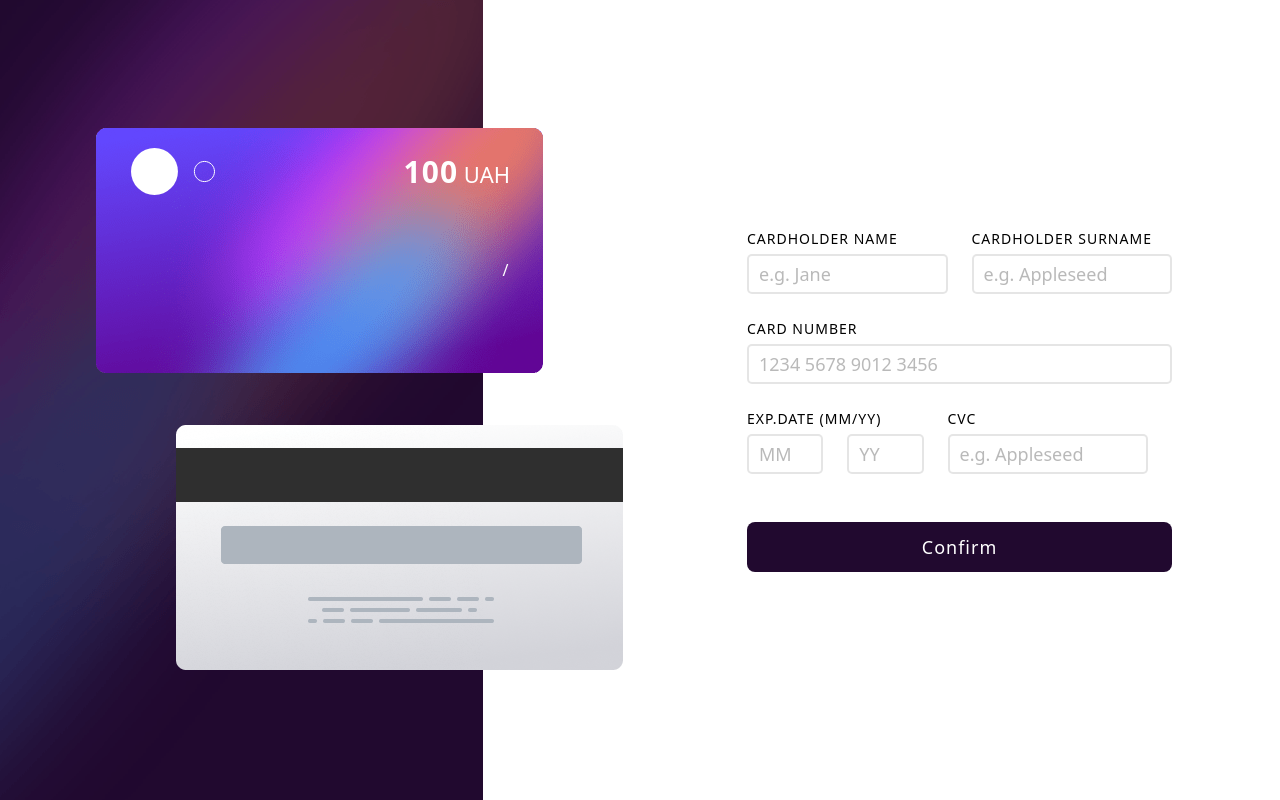
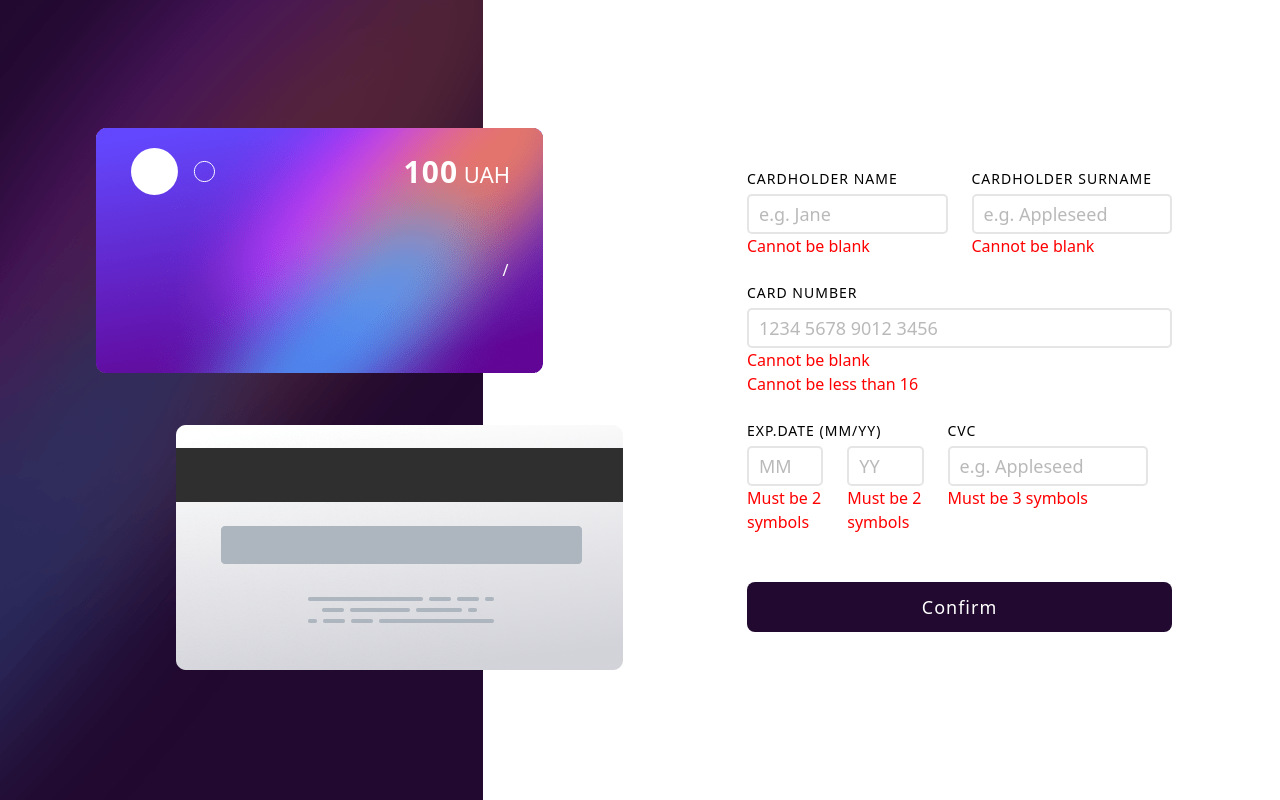
Before and after one commit to DanyloDiachenko/credit-card, a React (Create React App) app: page / in a window 1280 px wide. Built offline with nearby package versions, Linux system fonts and the light colour scheme.

Commit message:
Update App.js

```diff
--- a/src/App.js
+++ b/src/App.js
@@ -155,9 +155,8 @@ const MoneyValue = styled.span`
   };
 `;
 
-const MoneyLeft = styled.div`
-  font-size: 20px;
-  margin-top: 15px;
+const Error = styled.div`
+  color: red;
 `;
 
 const App = () => {
@@ -205,33 +204,65 @@ const App = () => {
           {formState == 'form' ? (
             <WrapperForm className='container' onSubmit={(e) => {
               e.preventDefault();
-              setFormState('success');
+              if (document.querySelector('.error')) {
+                alert('Fix all problems')
+              } else setFormState('success');
             }}>
               <div className='row'>
                 <div className='col-lg-6 col-sm-12'>
                   <CardItemTitle>Cardholder name</CardItemTitle>
                   <CardNameInput value={inputesState.inputName} onChange={(e) => setInputesState({ ...inputesState, inputName: e.target.value })} />
+                  {!inputesState.inputName.length ? (
+                    <Error className='error'>Cannot be blank</Error>
+                  ) : ''}
+                  {inputesState.inputName.length > 15 ? (
+                    <Error className='error'>Cannot be more than 15</Error>
+                  ) : ''}
                 </div>
                 <div className='col-lg-6 col-sm-12'>
                   <CardItemTitle>Cardholder surname</CardItemTitle>
                   <CardSurNameInput value={inputesState.inputSurname} onChange={(e) => setInputesState({ ...inputesState, inputSurname: e.target.value })} />
+                  {!inputesState.inputSurname.length ? (
+                    <Error className='error'>Cannot be blank</Error>
+                  ) : ''}
+                  {inputesState.inputSurname.length > 15 ? (
+                    <Error className='error'>Cannot be more than 15</Error>
+                  ) : ''}
                 </div>
                 <div className='col-12 mt-4'>
                   <CardItemTitle>Card number</CardItemTitle>
                   <CardNumberInput value={inputesState.inputCardNumber} onChange={(e) => setInputesState({ ...inputesState, inputCardNumber: e.target.value })} />
+                  {!inputesState.inputCardNumber.length ? (
+                    <Error className='error'>Cannot be blank</Error>
+                  ) : ''}
+                  {inputesState.inputCardNumber.length > 20 ? (
+                    <Error className='error'>Cannot be more than 20</Error>
+                  ) : ''}
+                  {inputesState.inputCardNumber.length < 16 ? (
+                    <Error className='error'>Cannot be less than 16</Error>
+                  ) : ''}
                 </div>
                 <div className='col-6 mt-4 row'>
                   <CardItemTitle>EXP.DATE (MM/YY)</CardItemTitle>
                   <div className='col-6'>
                     <CardCardDateSinceInput value={inputesState.inputCardDateSince} onChange={(e) => setInputesState({ ...inputesState, inputCardDateSince: e.target.value })} />
+                    {inputesState.inputCardDateSince.length !== 2 ? (
+                      <Error className='error'>Must be 2 symbols</Error>
+                    ) : ''}
                   </div>
                   <div className='col-6'>
                     <CardCardDateToInput value={inputesState.inputCardDateTo} onChange={(e) => setInputesState({ ...inputesState, inputCardDateTo: e.target.value })} />
+                    {inputesState.inputCardDateTo.length !== 2 ? (
+                      <Error className='error'>Must be 2 symbols</Error>
+                    ) : ''}
                   </div>
                 </div>
                 <div className='col-6 mt-4'>
                   <CardItemTitle>CVC</CardItemTitle>
                   <CardSurNameInput value={inputesState.inputCardCVC} onChange={(e) => setInputesState({ ...inputesState, inputCardCVC: e.target.value })} />
+                  {inputesState.inputCardCVC.length !== 3 ? (
+                    <Error className='error'>Must be 3 symbols</Error>
+                  ) : ''}
                 </div>
                 <div className='col-12 mt-5'>
                   <Button>Confirm</Button>
@@ -259,9 +290,13 @@ const App = () => {
                     <InputMoneyReplenish value={inputesState.inputMoney} onChange={(e) => setInputesState({ ...inputesState, inputMoney: e.target.value })} />
                     <Button className='mt-3' onClick={(e) => {
                       e.preventDefault();
-                      setMoneyValue(Number(moneyValue) + Number(inputesState.inputMoney));
-                      setInputesState({ ...inputesState, inputMoney: '' });
-                      alert('Successfuly replenished!');
+                      if (inputesState.inputMoney.length < 1 || inputesState.inputMoney.length > 5) {
+                        alert('Can not be more than 5 symbols and less than 1');
+                      } else {
+                        setMoneyValue(Number(moneyValue) + Number(inputesState.inputMoney));
+                        setInputesState({ ...inputesState, inputMoney: '' });
+                        alert('Successfuly replenished!');
+                      }
                     }}>Submit</Button>
                   </div>
                 ) : (
@@ -269,9 +304,12 @@ const App = () => {
                     <InputMoneyWithdraw value={inputesState.inputMoney} onChange={(e) => setInputesState({ ...inputesState, inputMoney: e.target.value })} />
                     <Button className='mt-3' onClick={(e) => {
                       e.preventDefault();
-                      { Number(moneyValue) - Number(inputesState.inputMoney) < 0 ? alert('Writed value is bigger than your current count') : setMoneyValue(Number(moneyValue) - Number(inputesState.inputMoney)) }
-                      setInputesState({ ...inputesState, inputMoney: '' });
-                      alert('Successfuly withdrawed!');
+                      if (Number(moneyValue) - Number(inputesState.inputMoney) < 0) {
+                        alert('Writed value is bigger than your current count')
+                      } else {
+                        setMoneyValue(Number(moneyValue) - Number(inputesState.inputMoney));
+                        alert('Successfuly withdrawed!');
+                      }
                     }}>Submit</Button>
                   </div>
                 )}
@@ -280,7 +318,7 @@ const App = () => {
           ) : ''}
         </RightColumn>
       </div>
-    </div>
+    </div >
   );
 }
 
```
